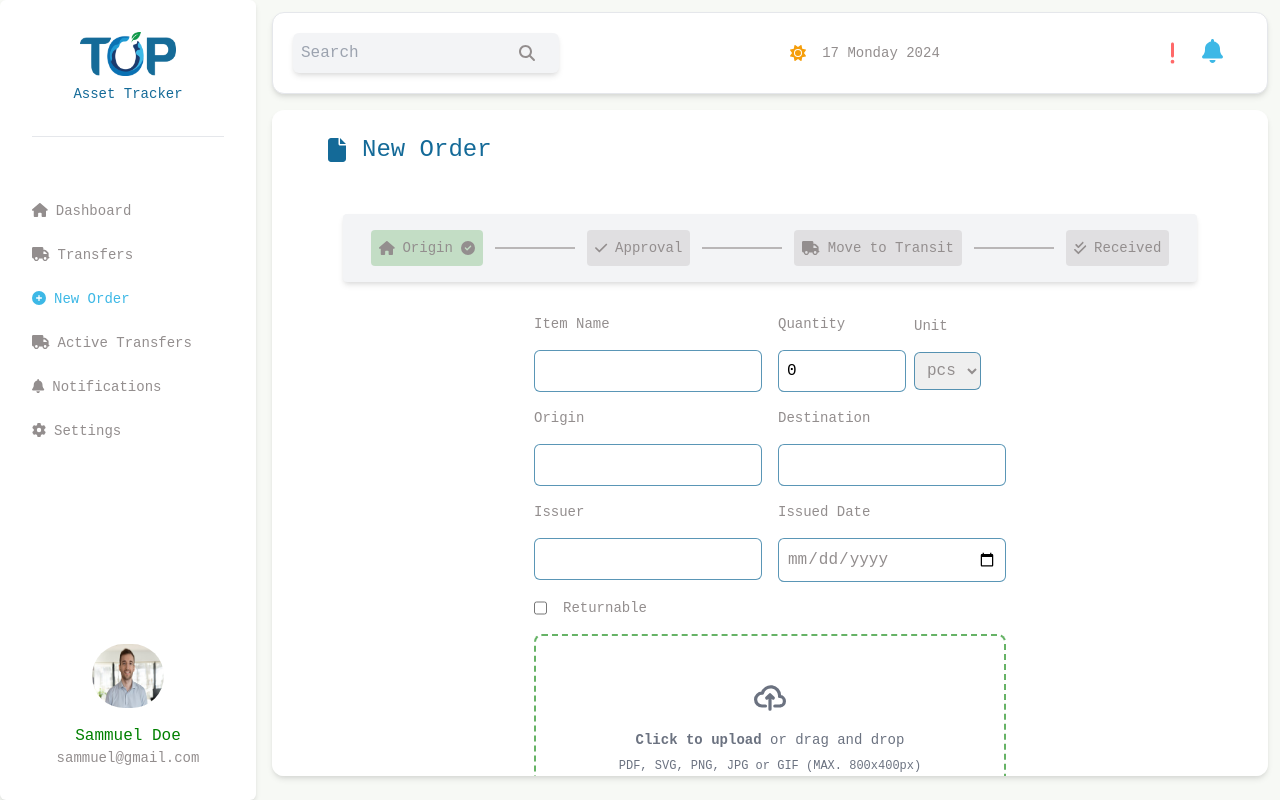
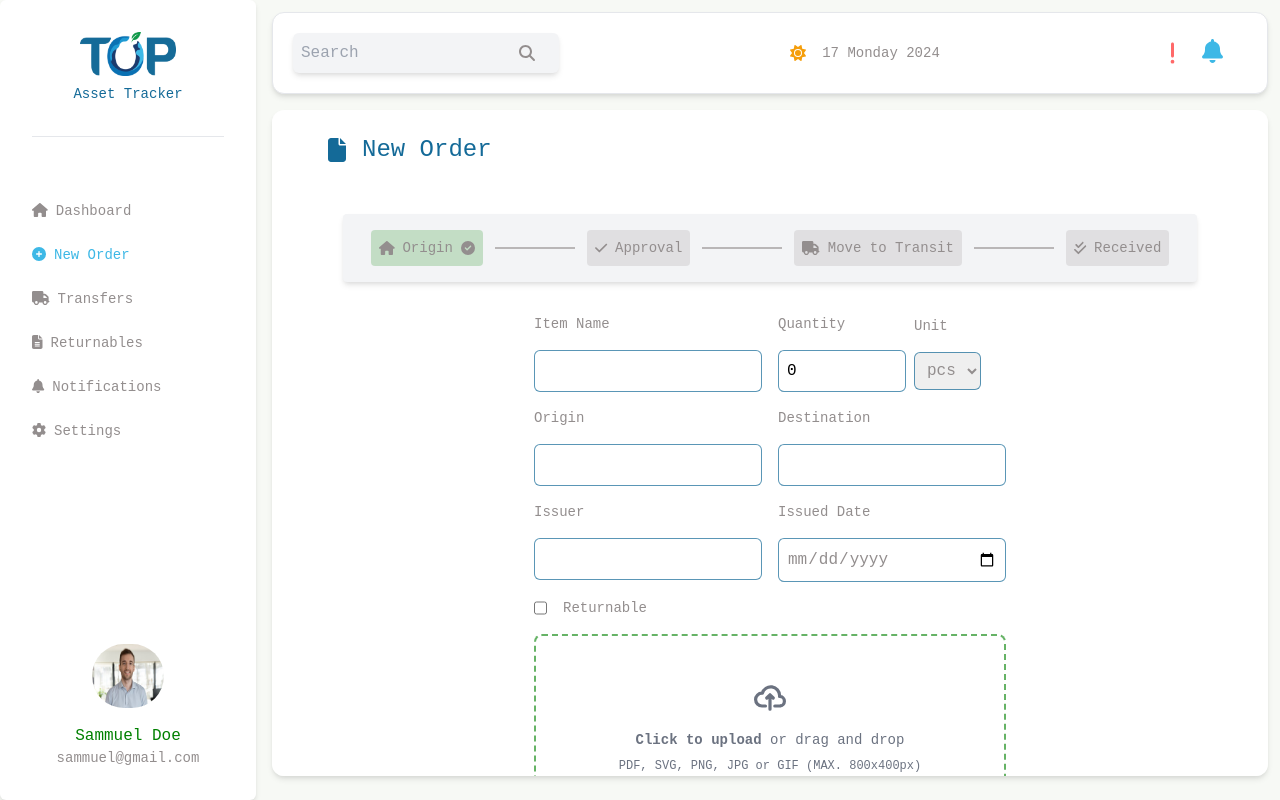
Before and after one commit to yetemegn-telaye/Top-Assset-Tracker, a React (Create React App) app: page /new-transfer in a window 1280 px wide. Built offline with nearby package versions, Linux system fonts and the light colour scheme; the HTML template or start-up script is replaced by a standard one.

Commit message:
Update sidebar link order and add returnables

```diff
--- a/src/components/layout/Sidebar.tsx
+++ b/src/components/layout/Sidebar.tsx
@@ -1,4 +1,4 @@
-import { faBars, faBell, faGear, faHome, faPlusCircle, faTruck, faUserCircle } from "@fortawesome/free-solid-svg-icons";
+import { faBars, faBell, faFile, faFileLines, faGear, faHome, faPlusCircle, faTruck, faUserCircle } from "@fortawesome/free-solid-svg-icons";
 import { FontAwesomeIcon } from "@fortawesome/react-fontawesome";
 import { NavLink } from "react-router-dom";
 import { useState } from "react";
@@ -48,6 +48,18 @@ const Sidebar = () => {
               </li>
               <li className="text-sm font-light">
                 <NavLink
+                  to="/new-transfer"
+                  className={({ isActive }) =>
+                    isActive ? "text-info" : "text-accent hover:text-info"
+                  }
+                  onClick={closeSidebar}
+                >
+                  <FontAwesomeIcon icon={faPlusCircle} className="mr-2" />
+                  New Order
+                </NavLink>
+              </li>
+              <li className="text-sm font-light">
+                <NavLink
                   to="/transfers"
                   className={({ isActive }) =>
                     isActive ? "text-info" : "text-accent hover:text-info"
@@ -60,26 +72,14 @@ const Sidebar = () => {
               </li>
               <li className="text-sm font-light">
                 <NavLink
-                  to="/new-transfer"
-                  className={({ isActive }) =>
-                    isActive ? "text-info" : "text-accent hover:text-info"
-                  }
-                  onClick={closeSidebar}
-                >
-                  <FontAwesomeIcon icon={faPlusCircle} className="mr-2" />
-                  New Order
-                </NavLink>
-              </li>
-              <li className="text-sm font-light">
-                <NavLink
                   to="/in-transits"
                   className={({ isActive }) =>
                     isActive ? "text-info" : "text-accent hover:text-info"
                   }
                   onClick={closeSidebar}
                 >
-                  <FontAwesomeIcon icon={faTruck} className="mr-2" />
-                  Active Transfers
+                  <FontAwesomeIcon icon={faFileLines} className="mr-2" />
+                  Returnables
                 </NavLink>
               </li>
               <li className="text-sm font-light">
```
